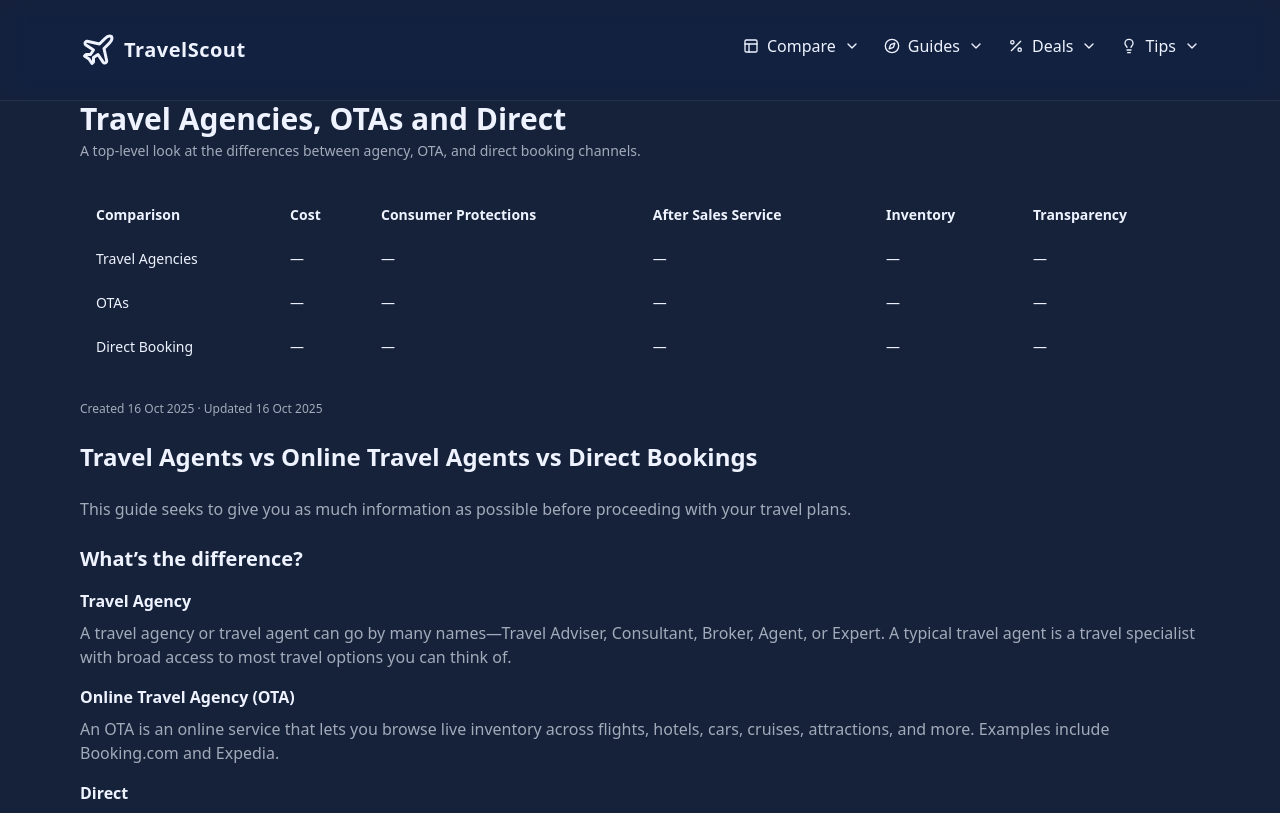
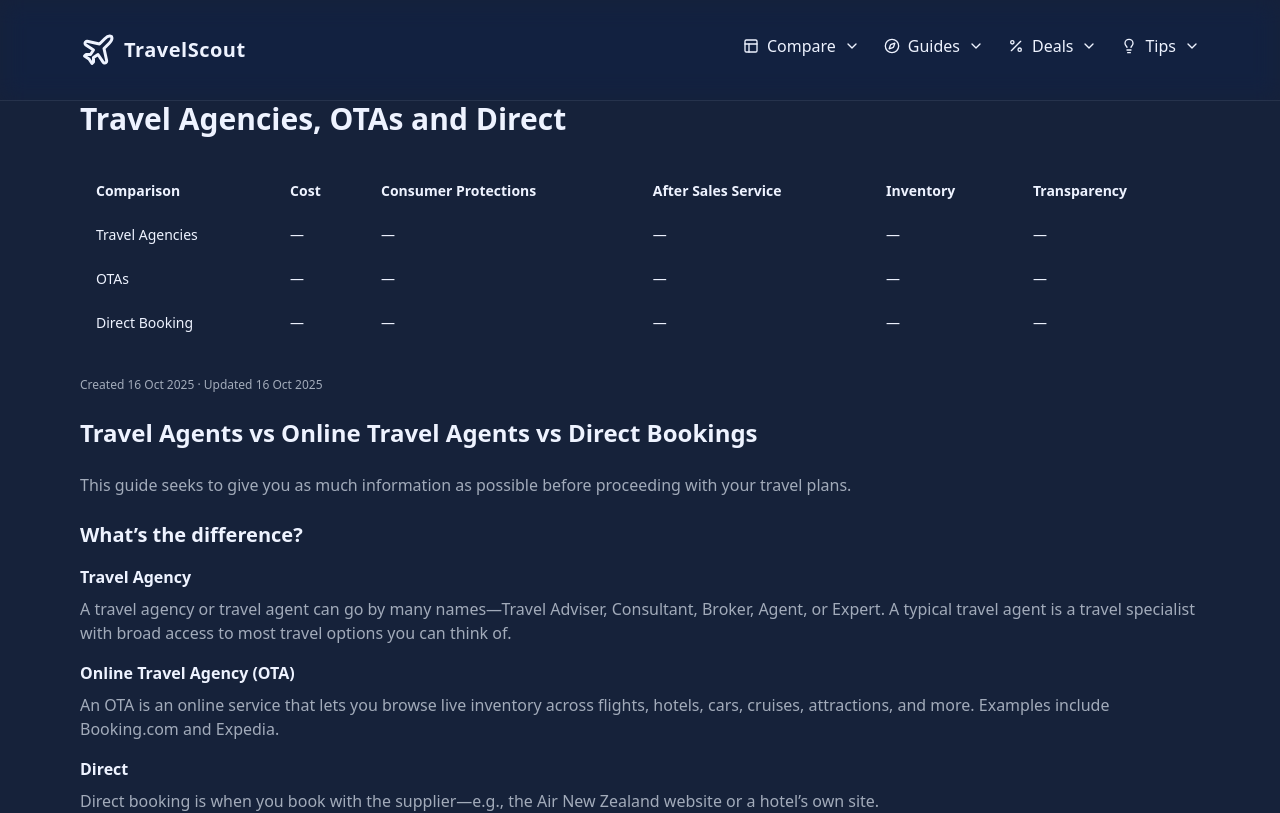
Before and after one commit to BrettWS2025/travelscout, a Next.js app: page /compare/travel-agencies-otas-and-direct in a window 1280 px wide. Shown: the top 813 px of the page. Built offline with nearby package versions, Linux system fonts and the light colour scheme.

Commit message:
Update page.tsx

```diff
--- a/app/(marketing)/compare/travel-agencies-otas-and-direct/page.tsx
+++ b/app/(marketing)/compare/travel-agencies-otas-and-direct/page.tsx
@@ -60,9 +60,6 @@ export default function Page() {
         <h1 className="text-3xl font-bold" style={{ color: "var(--text)" }}>
           Travel Agencies, OTAs and Direct
         </h1>
-        <p className="text-sm" style={{ color: "var(--muted)" }}>
-          A top-level look at the differences between agency, OTA, and direct booking channels.
-        </p>
       </header>
 
       {/* Shared table on dark background */}
```
